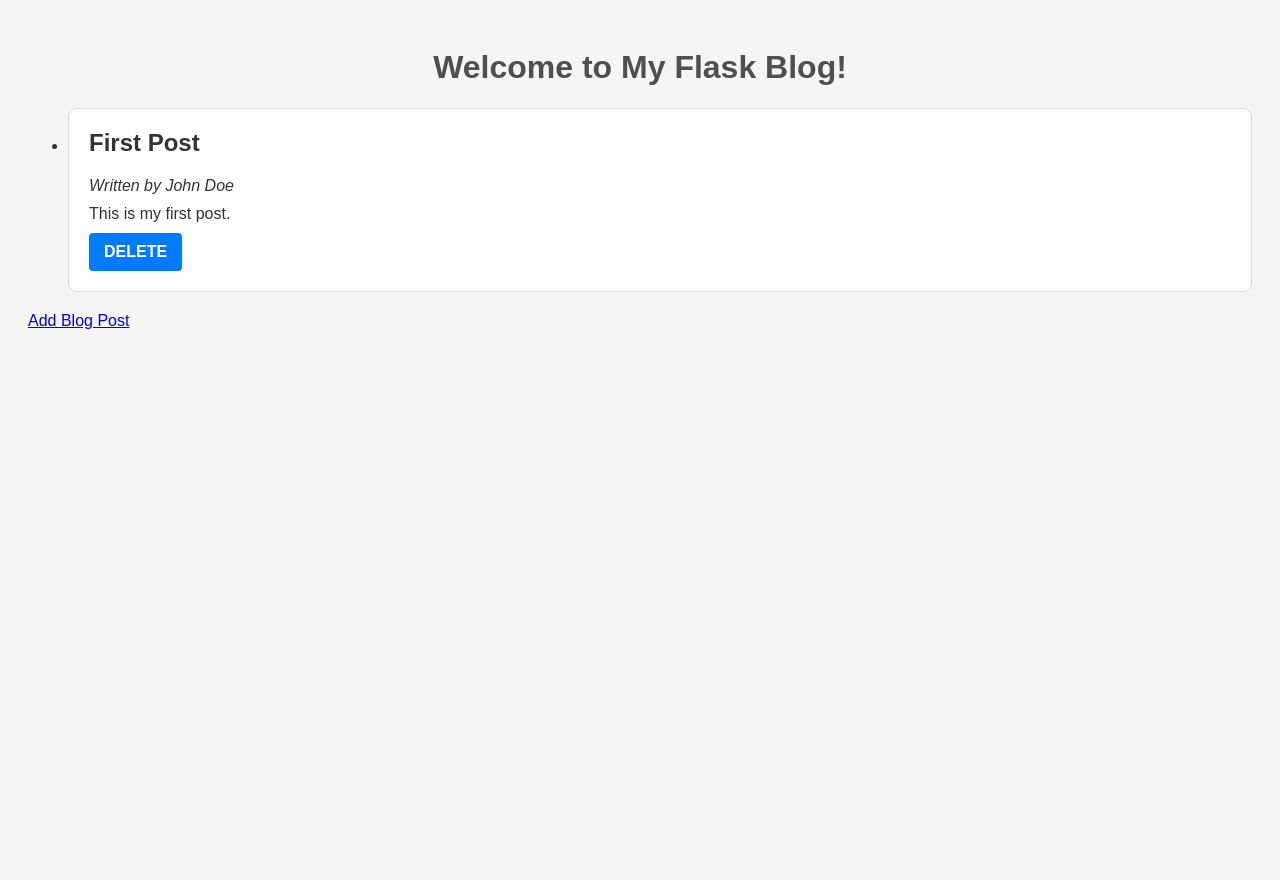
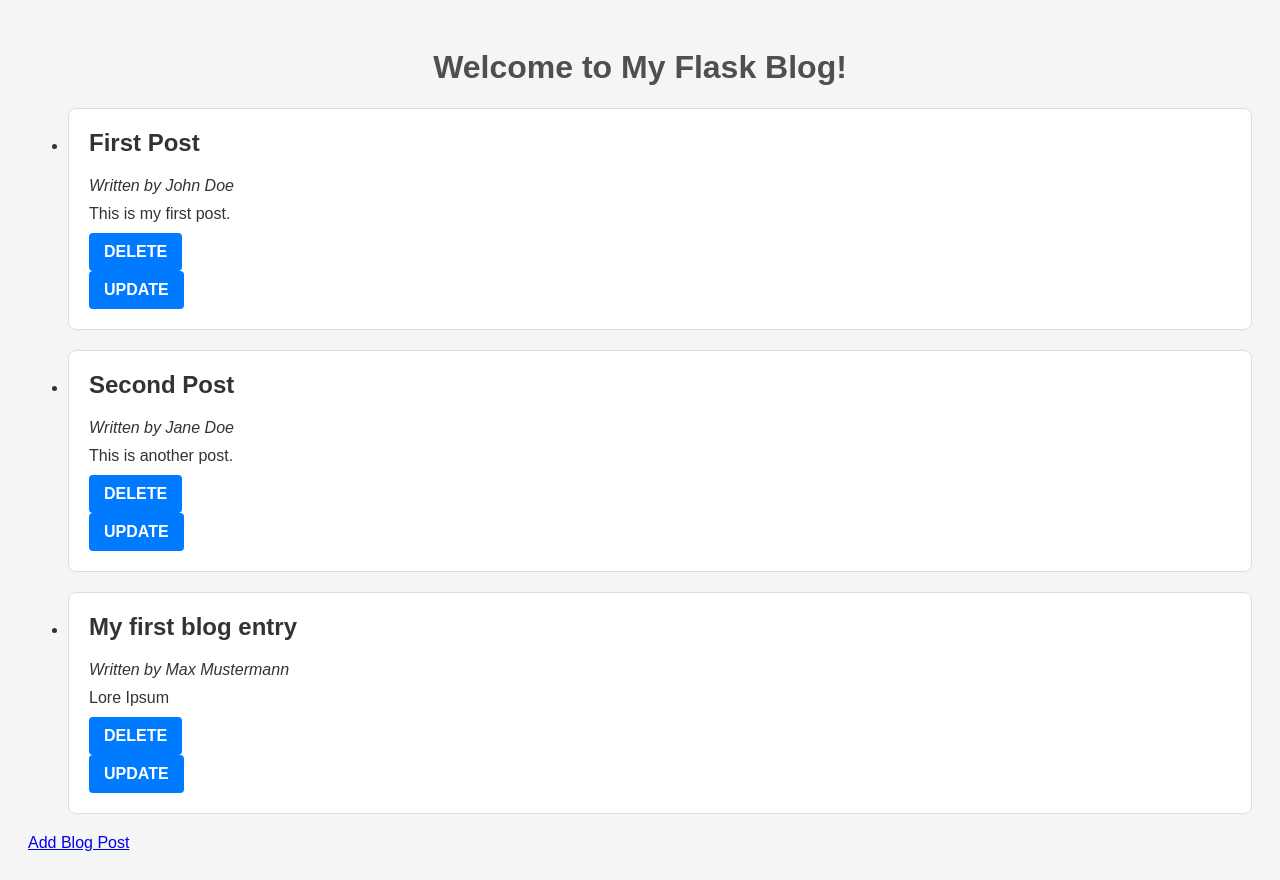
Before and after one commit to inkajanssen/masterblog, a Flask app: page / in a window 1280 px wide. Before the commit the page ends 329 px from the top, so only its background shows below. Run offline with Flask 3, Linux system fonts and the light colour scheme.

Commit message:
added an update function

```diff
--- a/app.py
+++ b/app.py
@@ -24,6 +24,27 @@ def delete_blog_post(new_blog_posts:list):
 
     with open("data/blog_post_data.json", "w", encoding="utf-8") as file:
         json.dump(new_blog_posts, file)
+
+def update_blog_post(new_blog_post:dict):
+    blog_posts = load_blog_posts()
+
+    for post in blog_posts:
+        if post.get('id') == new_blog_post.get('id'):
+            post['author'] = new_blog_post.get('author')
+            post['title'] = new_blog_post.get('title')
+            post['content'] = new_blog_post.get('content')
+            break
+
+    with open("data/blog_post_data.json", "w", encoding="utf-8") as file:
+        json.dump(blog_posts, file)
+
+
+def fetch_post_by_id(post_id):
+    blog_posts = load_blog_posts()
+    for post in blog_posts:
+        if post_id == post.get('id'):
+            return post
+    return f"{post_id} not found in the blog posts"
 
 
 @app.route('/')
@@ -57,5 +78,30 @@ def delete(post_id):
     return redirect(url_for('index'))
 
 
+@app.route('/update/<int:post_id>', methods=['GET', 'POST'])
+def update(post_id):
+    # Fetch the blog posts from the JSON file
+    post = fetch_post_by_id(post_id)
+    if post is None:
+        # Post not found
+        return "Post not found", 404
+
+    if request.method == 'POST':
+    # Update the post in the JSON file
+        author = request.form.get('author')
+        title = request.form.get('title')
+        content = request.form.get('content')
+
+        updated_post = {"id": post['id'], "author": author, "title": title, "content": content}
+        update_blog_post(updated_post)
+
+    # Redirect back to index
+        return redirect(url_for('index'))
+
+    # Else, it's a GET request
+    # So display the update.html page
+    return render_template('update.html', post=post)
+
+
 if __name__ == '__main__':
     app.run(host="0.0.0.0", port=5000, debug=True)
--- a/data/blog_post_data.json
+++ b/data/blog_post_data.json
@@ -1 +1 @@
-[{"id": 1, "author": "John Doe", "title": "First Post", "content": "This is my first post."}]
+[{"id": 1, "author": "John Doe", "title": "First Post", "content": "This is my first post."}, {"id": 2, "author": "Jane Doe", "title": "Second Post", "content": "This is another post."}, {"id": 3, "author": "Max Mustermann", "title": "My first blog entry", "content": "Lore Ipsum"}]
--- a/static/style.css
+++ b/static/style.css
@@ -68,6 +68,7 @@ h1 {
 
 .submit-button,
 .delete-button,
+.update-button,
 .reset-button {
     padding: 10px 15px;
     border: none;
@@ -79,8 +80,16 @@ h1 {
     transition: background-color 0.3s ease;
 }
 
-.submit-button {
+.submit-button,
+.delete-button,
+.update-button
+{
     background-color: #007bff;
+    color: white;
+}
+
+.reset-button {
+    background-color: #6c757d;
     color: white;
 }
 
@@ -88,20 +97,14 @@ h1 {
     background-color: #0056b3;
 }
 
-.reset-button {
-    background-color: #6c757d;
-    color: white;
-}
-
 .reset-button:hover {
     background-color: #5a6268;
-}
-
-.delete-button {
-    background-color: #007bff;
-    color: white;
 }
 
 .delete-button:hover {
     background-color: #8B0000;
 }
+
+.update-button:hover {
+    background-color: #D1CC24;
+}
--- a/templates/add.html
+++ b/templates/add.html
@@ -3,7 +3,7 @@
 <head>
     <meta charset="UTF-8">
     <meta name="viewport" content="width=device-width, initial-scale=1.0">
-    <title>Add a blog post</title>
+    <title>Add Blog Post</title>
     <link rel="stylesheet" href="{{ url_for('static', filename='style.css') }}">
 </head>
 <form class="blog-form" action="{{ url_for('add') }}" method="post">
--- a/templates/index.html
+++ b/templates/index.html
@@ -18,6 +18,10 @@
             <input type="hidden" name="post_id" value="{{ post.id }}">
             <button type="submit" class="delete-button">Delete</button>
         </form>
+        <form action="{{ url_for('update', post_id=post['id']) }}" method="get">
+            <input type="hidden" name="post_id" value="{{ post.id }}">
+            <button type="submit" class="update-button">Update</button>
+        </form>
     </li>
     {% endfor %}
 </ul>
```
Also changed, not shown: templates/update.html (added, +34 -0 lines).
